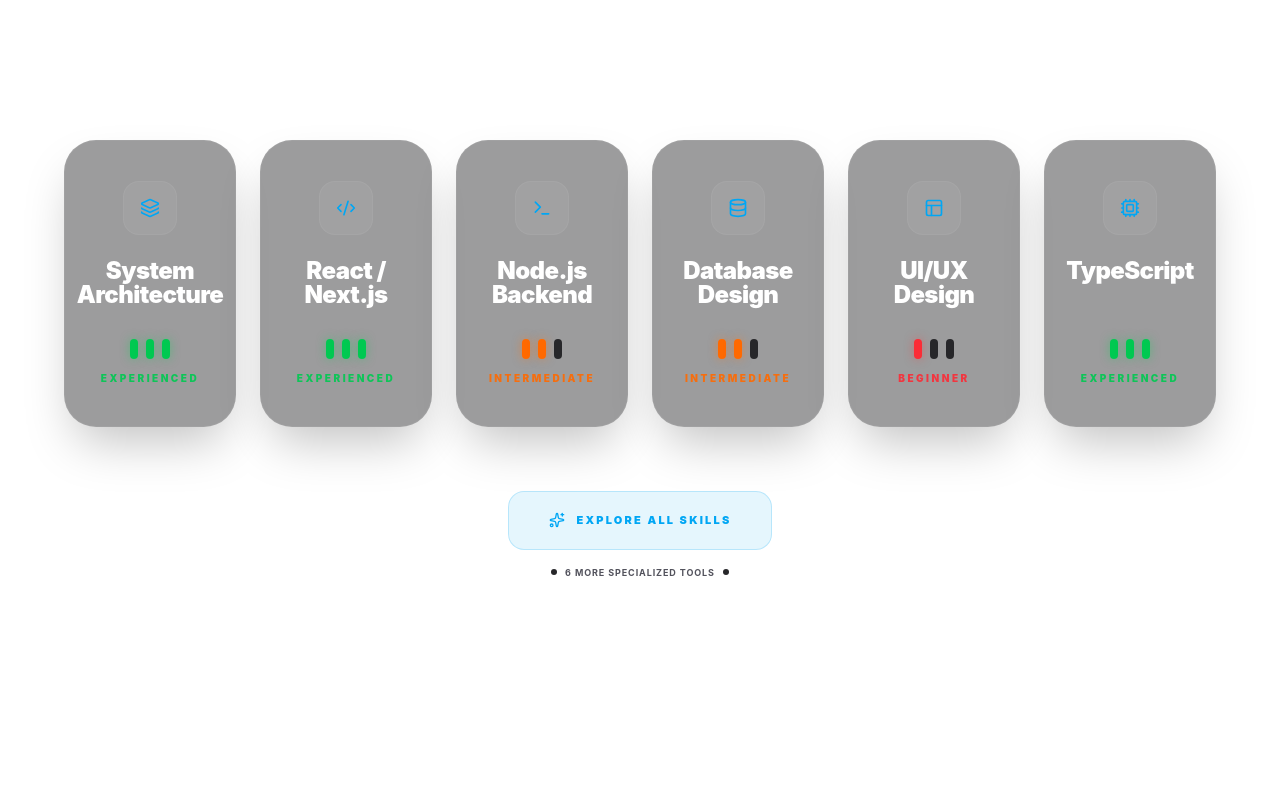
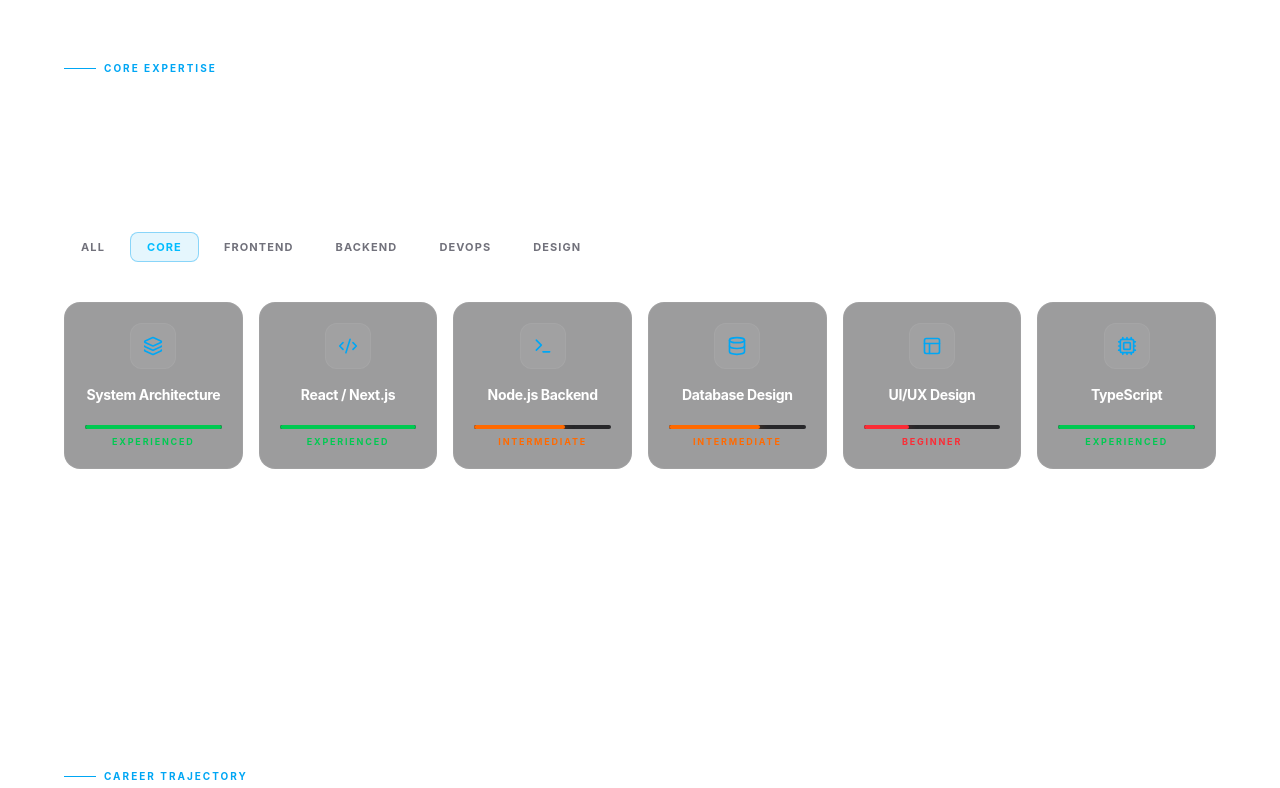
Before and after one commit to sunil-bhattaraii/portfolio-v2.0, a Next.js app: page / in a window 1280 px wide. Shown: the part 1950-2738 px from the top of the page. Built offline with nearby package versions, Linux system fonts and the light colour scheme.

Commit message:
fix: skills section ui and data structure refactored

```diff
--- a/src/components/skills/SkillCard.tsx
+++ b/src/components/skills/SkillCard.tsx
@@ -1,7 +1,6 @@
-"use client";
+'use client';
 
 import React from 'react';
-import { motion } from 'framer-motion';
 import { Skill } from '../../types';
 import { getIcon } from '../../constants';
 import SkillLevelIndicator from './SkillLevelIndicator';
@@ -12,29 +11,32 @@
 }
 
 const SkillCard: React.FC<SkillCardProps> = ({ skill, index }) => (
-  <motion.div
-    layout
-    initial={{ opacity: 0, y: 15 }}
-    animate={{ opacity: 1, y: 0 }}
-    transition={{ duration: 0.5, delay: index * 0.05 }}
-    className="p-8 md:p-10 bg-zinc-950/40 border border-white/5 hover:bg-zinc-900/60 transition-all duration-500 group rounded-4xl flex flex-col items-center text-center relative overflow-hidden h-full shadow-2xl"
+  <div
+    className="animate-fade-up p-5 bg-zinc-950/40 border border-white/5 hover:bg-zinc-900/60 transition-all duration-500 group rounded-2xl flex flex-col items-center text-center relative overflow-hidden h-full"
+    style={{ animationDelay: `${index * 50}ms` }}
   >
-    <div className={`absolute -top-12 -right-12 w-24 h-24 blur-3xl opacity-0 group-hover:opacity-20 transition-opacity duration-700 ${
-      skill.level === 'Beginner' ? 'bg-red-500' : skill.level === 'Intermediate' ? 'bg-orange-500' : 'bg-green-500'
-    }`} />
+    <div
+      className={`absolute -top-8 -right-8 w-16 h-16 blur-2xl opacity-0 group-hover:opacity-20 transition-opacity duration-700 ${
+        skill.level === 'Beginner'
+          ? 'bg-red-500'
+          : skill.level === 'Intermediate'
+            ? 'bg-orange-500'
+            : 'bg-green-500'
+      }`}
+    />
 
-    <div className="mb-6 p-4 bg-white/5 rounded-2xl text-sky-500 border border-white/5 group-hover:border-sky-500/30 group-hover:scale-110 group-hover:bg-sky-500/10 transition-all duration-500">
+    <div className="mb-4 p-3 bg-white/5 rounded-xl text-sky-500 border border-white/5 group-hover:border-sky-500/30 group-hover:scale-110 group-hover:bg-sky-500/10 transition-all duration-500">
       {getIcon(skill.icon)}
     </div>
 
-    <h3 className="text-xl md:text-2xl font-black text-white tracking-tight mb-8 group-hover:text-sky-400 transition-colors duration-300 leading-none">
+    <h3 className="text-sm font-bold text-white tracking-tight mb-5 group-hover:text-sky-400 transition-colors duration-300 leading-snug">
       {skill.name}
     </h3>
 
     <div className="mt-auto w-full">
       <SkillLevelIndicator level={skill.level} />
     </div>
-  </motion.div>
+  </div>
 );
 
 export default SkillCard;
--- a/src/components/skills/SkillLevelIndicator.tsx
+++ b/src/components/skills/SkillLevelIndicator.tsx
@@ -1,7 +1,6 @@
 "use client";
 
 import React from 'react';
-import { motion } from 'framer-motion';
 import { SkillLevel } from '../../types';
 
 interface SkillLevelIndicatorProps {
@@ -10,30 +9,19 @@
 
 const SkillLevelIndicator: React.FC<SkillLevelIndicatorProps> = ({ level }) => {
   const config = {
-    Beginner: { count: 1, color: 'bg-red-500', shadow: 'shadow-[0_0_10px_rgba(239,68,68,0.5)]', text: 'text-red-500' },
-    Intermediate: { count: 2, color: 'bg-orange-500', shadow: 'shadow-[0_0_10px_rgba(249,115,22,0.5)]', text: 'text-orange-500' },
-    Experienced: { count: 3, color: 'bg-green-500', shadow: 'shadow-[0_0_10px_rgba(34,197,94,0.5)]', text: 'text-green-500' }
+    Beginner:     { width: 'w-1/3',  color: 'bg-red-500',    glow: 'shadow-[0_0_8px_rgba(239,68,68,0.5)]',   text: 'text-red-500' },
+    Intermediate: { width: 'w-2/3',  color: 'bg-orange-500', glow: 'shadow-[0_0_8px_rgba(249,115,22,0.5)]',  text: 'text-orange-500' },
+    Experienced:  { width: 'w-full', color: 'bg-green-500',  glow: 'shadow-[0_0_8px_rgba(34,197,94,0.5)]',   text: 'text-green-500' },
   };
 
-  const { count, color, shadow, text } = config[level];
+  const { width, color, glow, text } = config[level];
 
   return (
-    <div className="flex flex-col items-center gap-3">
-      <div className="flex gap-2">
-        {[1, 2, 3].map((step) => (
-          <motion.div
-            key={step}
-            initial={{ opacity: 0, scaleY: 0 }}
-            whileInView={{ opacity: 1, scaleY: 1 }}
-            transition={{ delay: 0.1 + step * 0.1, duration: 0.4 }}
-            viewport={{ once: true }}
-            className={`h-5 w-2 rounded-sm transition-all duration-500 ${
-              step <= count ? `${color} ${shadow}` : 'bg-zinc-800'
-            }`}
-          />
-        ))}
+    <div className="flex flex-col gap-1.5 w-full">
+      <div className="w-full h-1 bg-zinc-800 rounded-full overflow-hidden">
+        <div className={`h-full rounded-full ${width} ${color} ${glow}`} />
       </div>
-      <span className={`text-[10px] font-black uppercase tracking-[0.25em] ${text} opacity-90`}>
+      <span className={`text-[9px] font-bold uppercase tracking-[0.2em] ${text}`}>
         {level}
       </span>
     </div>
--- a/src/components/skills/SkillsGrid.tsx
+++ b/src/components/skills/SkillsGrid.tsx
@@ -1,62 +1,51 @@
-"use client";
+'use client';
 
 import React, { useState } from 'react';
-import { motion, AnimatePresence } from 'framer-motion';
-import { Plus, Minus, Sparkles } from 'lucide-react';
 import { INITIAL_SKILLS } from '../../constants';
+import { SkillCategory } from '../../types';
 import SkillCard from './SkillCard';
 
+const CATEGORIES: { label: string; value: 'All' | SkillCategory }[] = [
+  { label: 'All', value: 'All' },
+  { label: 'Core', value: 'Core' },
+  { label: 'Frontend', value: 'Frontend' },
+  { label: 'Backend', value: 'Backend' },
+  { label: 'DevOps', value: 'DevOps' },
+  { label: 'Design', value: 'Design' },
+];
+
 const SkillsGrid: React.FC = () => {
-  const [isExpanded, setIsExpanded] = useState(false);
+  const [active, setActive] = useState<'All' | SkillCategory>('Core');
 
-  const highlightedSkills = INITIAL_SKILLS.filter(s => s.highlight);
-  const otherSkills = INITIAL_SKILLS.filter(s => !s.highlight);
+  const filtered =
+    active === 'All'
+      ? INITIAL_SKILLS
+      : INITIAL_SKILLS.filter((s) => s.categories.includes(active));
 
   return (
     <>
-      <motion.div layout className="grid grid-cols-2 sm:grid-cols-3 lg:grid-cols-4 xl:grid-cols-6 gap-6">
-        {highlightedSkills.map((skill, index) => (
+      {/* Category tabs */}
+      <div className="flex flex-wrap gap-2 mb-10">
+        {CATEGORIES.map(({ label, value }) => (
+          <button
+            key={value}
+            onClick={() => setActive(value)}
+            className={`px-4 py-1.5 rounded-lg text-[11px] font-bold uppercase tracking-widest transition-all duration-300 border ${
+              active === value
+                ? 'bg-sky-500/10 border-sky-500/40 text-sky-400'
+                : 'bg-transparent border-white/5 text-zinc-500 hover:text-zinc-300 hover:border-white/10'
+            }`}
+          >
+            {label}
+          </button>
+        ))}
+      </div>
+
+      {/* Grid */}
+      <div className="grid grid-cols-2 sm:grid-cols-3 lg:grid-cols-4 xl:grid-cols-6 gap-4">
+        {filtered.map((skill, index) => (
           <SkillCard key={skill.id} skill={skill} index={index} />
         ))}
-
-        <AnimatePresence>
-          {isExpanded && otherSkills.map((skill, index) => (
-            <SkillCard key={skill.id} skill={skill} index={highlightedSkills.length + index} />
-          ))}
-        </AnimatePresence>
-      </motion.div>
-
-      <div className="mt-16 flex flex-col items-center">
-        <motion.button
-          whileHover={{ scale: 1.02 }}
-          whileTap={{ scale: 0.98 }}
-          onClick={() => setIsExpanded(!isExpanded)}
-          className={`group flex items-center gap-3 px-10 py-5 rounded-2xl font-black uppercase tracking-[0.2em] text-[11px] transition-all duration-500 border ${
-            isExpanded
-            ? 'bg-zinc-900 border-white/10 text-zinc-400 hover:text-white'
-            : 'bg-sky-500/10 border-sky-500/20 text-sky-500 hover:bg-sky-500 hover:text-white hover:shadow-[0_0_30px_rgba(14,165,233,0.3)]'
-          }`}
-        >
-          {isExpanded ? (
-            <>
-              <Minus size={16} className="transition-transform group-hover:rotate-180 duration-500" />
-              Show Less
-            </>
-          ) : (
-            <>
-              <Sparkles size={16} className="transition-transform group-hover:scale-125 duration-500" />
-              Explore All Skills
-            </>
-          )}
-        </motion.button>
-
-        <div className="mt-4 flex items-center gap-2">
-          <span className="w-1.5 h-1.5 rounded-full bg-zinc-800"></span>
-          <p className="text-[9px] font-bold text-zinc-600 uppercase tracking-widest">
-            {isExpanded ? 'Full capability map visible' : `${otherSkills.length} more specialized tools`}
-          </p>
-          <span className="w-1.5 h-1.5 rounded-full bg-zinc-800"></span>
-        </div>
       </div>
     </>
   );
--- a/src/components/skills/SkillsHeader.tsx
+++ b/src/components/skills/SkillsHeader.tsx
@@ -6,10 +6,10 @@
   return (
     <div className="mb-20 text-center md:text-left">
       <div className="flex items-center justify-center md:justify-start gap-2 mb-4">
-        <span className="w-8 h-[1px] bg-sky-500"></span>
+        <span className="w-8 h-px bg-sky-500"></span>
         <span className="text-[10px] font-bold text-sky-500 uppercase tracking-[0.2em]">Core Expertise</span>
       </div>
-      <h2 className="text-4xl md:text-6xl font-black text-white tracking-tighter">Tech Stack</h2>
+      <h2 className="text-4xl md:text-6xl font-black text-white tracking-tighter">My Skills</h2>
     </div>
   );
 };
--- a/src/constants.tsx
+++ b/src/constants.tsx
@@ -1,4 +1,3 @@
-
 import React from 'react';
 import {
   Code2,
@@ -13,7 +12,7 @@
   Cloud,
   Shield,
   Smartphone,
-  Workflow
+  Workflow,
 } from 'lucide-react';
 import { Skill, Qualification, Project, Experience } from './types';
 
@@ -25,25 +24,109 @@
   textMuted: '#52525b',
   accent: '#0ea5e9', // Sky
   accentHover: '#0284c7',
-  border: 'rgba(255, 255, 255, 0.05)'
+  border: 'rgba(255, 255, 255, 0.05)',
 };
 
 export const INITIAL_SKILLS: Skill[] = [
-  // Highlighted Core Skills
-  { id: '1', name: 'System Architecture', level: 'Experienced', icon: 'Layers', highlight: true },
-  { id: '2', name: 'React / Next.js', level: 'Experienced', icon: 'Code2', highlight: true },
-  { id: '3', name: 'Node.js Backend', level: 'Intermediate', icon: 'Terminal', highlight: true },
-  { id: '4', name: 'Database Design', level: 'Intermediate', icon: 'Database', highlight: true },
-  { id: '5', name: 'UI/UX Design', level: 'Beginner', icon: 'Layout', highlight: true },
-  { id: '6', name: 'TypeScript', level: 'Experienced', icon: 'Cpu', highlight: true },
+  // Core Skills
+  {
+    id: '1',
+    name: 'System Architecture',
+    level: 'Experienced',
+    icon: 'Layers',
+    highlight: true,
+    categories: ['Core', 'Backend'],
+  },
+  {
+    id: '2',
+    name: 'React / Next.js',
+    level: 'Experienced',
+    icon: 'Code2',
+    highlight: true,
+    categories: ['Core', 'Frontend'],
+  },
+  {
+    id: '3',
+    name: 'Node.js Backend',
+    level: 'Intermediate',
+    icon: 'Terminal',
+    highlight: true,
+    categories: ['Core', 'Backend'],
+  },
+  {
+    id: '4',
+    name: 'Database Design',
+    level: 'Intermediate',
+    icon: 'Database',
+    highlight: true,
+    categories: ['Core', 'Backend'],
+  },
+  {
+    id: '5',
+    name: 'UI/UX Design',
+    level: 'Beginner',
+    icon: 'Layout',
+    highlight: true,
+    categories: ['Core', 'Design'],
+  },
+  {
+    id: '6',
+    name: 'TypeScript',
+    level: 'Experienced',
+    icon: 'Cpu',
+    highlight: true,
+    categories: ['Core', 'Frontend'],
+  },
 
-  // Secondary Skills (shown on "See all")
-  { id: '7', name: 'Git & Versioning', level: 'Experienced', icon: 'GitBranch', highlight: false },
-  { id: '8', name: 'Cloud (AWS/GCP)', level: 'Intermediate', icon: 'Cloud', highlight: false },
-  { id: '9', name: 'Cyber Security', level: 'Beginner', icon: 'Shield', highlight: false },
-  { id: '10', name: 'Mobile Dev', level: 'Intermediate', icon: 'Smartphone', highlight: false },
-  { id: '11', name: 'CI/CD Pipelines', level: 'Intermediate', icon: 'Workflow', highlight: false },
-  { id: '12', name: 'GraphQL APIs', level: 'Experienced', icon: 'Globe', highlight: false },
+  // Secondary Skills
+  {
+    id: '7',
+    name: 'Git & Versioning',
+    level: 'Experienced',
+    icon: 'GitBranch',
+    highlight: false,
+    categories: ['DevOps'],
+  },
+  {
+    id: '8',
+    name: 'Cloud (AWS/GCP)',
+    level: 'Intermediate',
+    icon: 'Cloud',
+    highlight: false,
+    categories: ['DevOps'],
+  },
+  {
+    id: '9',
+    name: 'Cyber Security',
+    level: 'Beginner',
+    icon: 'Shield',
+    highlight: false,
+    categories: ['DevOps'],
+  },
+  {
+    id: '10',
+    name: 'Mobile Dev',
+    level: 'Intermediate',
+    icon: 'Smartphone',
+    highlight: false,
+    categories: ['Frontend'],
+  },
+  {
+    id: '11',
+    name: 'CI/CD Pipelines',
+    level: 'Intermediate',
+    icon: 'Workflow',
+    highlight: false,
+    categories: ['DevOps'],
+  },
+  {
+    id: '12',
+    name: 'GraphQL APIs',
+    level: 'Experienced',
+    icon: 'Globe',
+    highlight: false,
+    categories: ['Backend'],
+  },
 ];
 
 export const INITIAL_EXPERIENCES: Experience[] = [
@@ -55,9 +138,9 @@
     description: [
       'Led the transition from monolithic architecture to a microservices-based system.',
       'Optimized database queries resulting in a 40% reduction in response latency.',
-      'Mentored a team of 5 junior developers in modern React patterns.'
+      'Mentored a team of 5 junior developers in modern React patterns.',
     ],
-    skills: ['Next.js', 'Go', 'Kubernetes', 'PostgreSQL']
+    skills: ['Next.js', 'Go', 'Kubernetes', 'PostgreSQL'],
   },
   {
     id: '2',
@@ -67,9 +150,9 @@
     description: [
       'Developed custom e-commerce solutions for high-traffic luxury brands.',
       'Implemented robust CI/CD pipelines using GitHub Actions.',
-      'Crafted pixel-perfect UIs with a focus on accessibility and performance.'
+      'Crafted pixel-perfect UIs with a focus on accessibility and performance.',
     ],
-    skills: ['React', 'Node.js', 'AWS', 'Tailwind CSS']
+    skills: ['React', 'Node.js', 'AWS', 'Tailwind CSS'],
   },
   {
     id: '3',
@@ -79,10 +162,10 @@
     description: [
       'Contributed to the development of a real-time messaging platform.',
       'Integrated third-party APIs for payment processing and analytics.',
-      'Maintained high code quality through rigorous unit testing and peer reviews.'
+      'Maintained high code quality through rigorous unit testing and peer reviews.',
     ],
-    skills: ['JavaScript', 'Socket.io', 'MongoDB', 'Express']
-  }
+    skills: ['JavaScript', 'Socket.io', 'MongoDB', 'Express'],
+  },
 ];
 
 export const INITIAL_QUALIFICATIONS: Qualification[] = [
@@ -92,7 +175,7 @@
     institute: 'Technical University of Nepal',
     year: '2022',
     details: 'Graduated with Honors, Specialization in Distributed Systems.',
-    type: 'degree'
+    type: 'degree',
   },
   {
     id: '2',
@@ -100,7 +183,7 @@
     institute: 'Global Academy of Tech',
     year: '2023',
     details: 'Advanced architecture patterns and cloud scalability.',
-    type: 'certification'
+    type: 'certification',
   },
   {
     id: '3',
@@ -108,15 +191,16 @@
     institute: 'Code Masters Institute',
     year: '2021',
     details: 'Mastery of modern JavaScript frameworks.',
-    type: 'certification'
+    type: 'certification',
   },
   {
     id: '4',
     title: 'AWS Certified Solutions Architect',
     institute: 'Amazon Web Services',
     year: '2023',
-    details: 'Design and deployment of scalable, highly available systems on AWS.',
-    type: 'certification'
+    details:
+      'Design and deployment of scalable, highly available systems on AWS.',
+    type: 'certification',
   },
   {
     id: '5',
@@ -124,7 +208,7 @@
     institute: 'DeepLearning.AI',
     year: '2022',
     details: 'Neural networks, computer vision, and NLP fundamentals.',
-    type: 'certification'
+    type: 'certification',
   },
 ];
 
@@ -132,60 +216,81 @@
   {
     id: '1',
     title: 'Enterprise ERP System',
-    description: 'A robust enterprise resource planning platform designed for high-scale retail operations.',
+    description:
+      'A robust enterprise resource planning platform designed for high-scale retail operations.',
     techStack: ['Next.js', 'PostgreSQL', 'Prisma', 'Tailwind'],
-    imageUrl: 'https://images.unsplash.com/photo-1460925895917-afdab827c52f?q=80&w=1000&auto=format&fit=crop',
+    imageUrl:
+      'https://images.unsplash.com/photo-1460925895917-afdab827c52f?q=80&w=1000&auto=format&fit=crop',
     status: 'Completed',
-    fullDetails: 'This project involved building a comprehensive ERP system that handles inventory, sales, and employee management for a mid-sized retail chain. It features real-time data visualization and automated reporting.',
+    fullDetails:
+      'This project involved building a comprehensive ERP system that handles inventory, sales, and employee management for a mid-sized retail chain. It features real-time data visualization and automated reporting.',
     githubUrl: 'https://github.com',
-    liveUrl: 'https://example.com'
+    liveUrl: 'https://example.com',
   },
   {
     id: '2',
     title: 'Distributed Analytics Engine',
-    description: 'High-performance analytics engine capable of processing millions of events per second.',
+    description:
+      'High-performance analytics engine capable of processing millions of events per second.',
     techStack: ['Node.js', 'Redis', 'Kafka', 'Go'],
-    imageUrl: 'https://images.unsplash.com/photo-1551288049-bbda38a5f85d?q=80&w=1000&auto=format&fit=crop',
+    imageUrl:
+      'https://images.unsplash.com/photo-1551288049-bbda38a5f85d?q=80&w=1000&auto=format&fit=crop',
     status: 'Ongoing',
-    fullDetails: 'Currently developing a low-latency analytics pipeline that aggregates user behavior data for real-time dashboarding. Focus is on horizontal scalability and fault tolerance.',
-    githubUrl: 'https://github.com'
+    fullDetails:
+      'Currently developing a low-latency analytics pipeline that aggregates user behavior data for real-time dashboarding. Focus is on horizontal scalability and fault tolerance.',
+    githubUrl: 'https://github.com',
   },
   {
     id: '3',
     title: 'AI-Powered Code Assistant',
-    description: 'IDE plugin that suggests architectural improvements based on best practices.',
+    description:
+      'IDE plugin that suggests architectural improvements based on best practices.',
     techStack: ['TypeScript', 'Gemini API', 'VS Code API'],
-    imageUrl: 'https://images.unsplash.com/photo-1555066931-4365d14bab8c?q=80&w=1000&auto=format&fit=crop',
+    imageUrl:
+      'https://images.unsplash.com/photo-1555066931-4365d14bab8c?q=80&w=1000&auto=format&fit=crop',
     status: 'Completed',
-    fullDetails: 'An extension for VS Code that analyzes the active codebase to suggest refactoring patterns and architectural optimizations using large language models.',
-    liveUrl: 'https://example.com'
-  },{
+    fullDetails:
+      'An extension for VS Code that analyzes the active codebase to suggest refactoring patterns and architectural optimizations using large language models.',
+    liveUrl: 'https://example.com',
+  },
+  {
     id: '4',
     title: 'AI-Powered Code Assistant',
-    description: 'IDE plugin that suggests architectural improvements based on best practices.',
+    description:
+      'IDE plugin that suggests architectural improvements based on best practices.',
     techStack: ['TypeScript', 'Gemini API', 'VS Code API'],
-    imageUrl: 'https://images.unsplash.com/photo-1555066931-4365d14bab8c?q=80&w=1000&auto=format&fit=crop',
+    imageUrl:
+      'https://images.unsplash.com/photo-1555066931-4365d14bab8c?q=80&w=1000&auto=format&fit=crop',
     status: 'Completed',
-    fullDetails: 'An extension for VS Code that analyzes the active codebase to suggest refactoring patterns and architectural optimizations using large language models.',
-    liveUrl: 'https://example.com'
-  },{
+    fullDetails:
+      'An extension for VS Code that analyzes the active codebase to suggest refactoring patterns and architectural optimizations using large language models.',
+    liveUrl: 'https://example.com',
+  },
+  {
     id: '5',
     title: 'AI-Powered Code Assistant',
-    description: 'IDE plugin that suggests architectural improvements based on best practices.',
+    description:
+      'IDE plugin that suggests architectural improvements based on best practices.',
     techStack: ['TypeScript', 'Gemini API', 'VS Code API'],
-    imageUrl: 'https://images.unsplash.com/photo-1555066931-4365d14bab8c?q=80&w=1000&auto=format&fit=crop',
+    imageUrl:
+      'https://images.unsplash.com/photo-1555066931-4365d14bab8c?q=80&w=1000&auto=format&fit=crop',
     status: 'Completed',
-    fullDetails: 'An extension for VS Code that analyzes the active codebase to suggest refactoring patterns and architectural optimizations using large language models.',
-    liveUrl: 'https://example.com'
-  },{
+    fullDetails:
+      'An extension for VS Code that analyzes the active codebase to suggest refactoring patterns and architectural optimizations using large language models.',
+    liveUrl: 'https://example.com',
+  },
+  {
     id: '6',
     title: 'AI-Powered Code Assistant',
-    description: 'IDE plugin that suggests architectural improvements based on best practices.',
+    description:
+      'IDE plugin that suggests architectural improvements based on best practices.',
     techStack: ['TypeScript', 'Gemini API', 'VS Code API'],
-    imageUrl: 'https://images.unsplash.com/photo-1555066931-4365d14bab8c?q=80&w=1000&auto=format&fit=crop',
+    imageUrl:
+      'https://images.unsplash.com/photo-1555066931-4365d14bab8c?q=80&w=1000&auto=format&fit=crop',
     status: 'Completed',
-    fullDetails: 'An extension for VS Code that analyzes the active codebase to suggest refactoring patterns and architectural optimizations using large language models.',
-    liveUrl: 'https://example.com'
+    fullDetails:
+      'An extension for VS Code that analyzes the active codebase to suggest refactoring patterns and architectural optimizations using large language models.',
+    liveUrl: 'https://example.com',
   },
 ];
 
--- a/src/types.ts
+++ b/src/types.ts
@@ -1,5 +1,10 @@
-
 export type SkillLevel = 'Beginner' | 'Intermediate' | 'Experienced';
+export type SkillCategory =
+  | 'Core'
+  | 'Frontend'
+  | 'Backend'
+  | 'DevOps'
+  | 'Design';
 
 export interface Skill {
   id: string;
@@ -7,6 +12,7 @@
   level: SkillLevel;
   icon: string; // Lucide icon name or URL
   highlight: boolean;
+  categories: SkillCategory[];
 }
 
 export interface Qualification {
@@ -46,5 +52,5 @@
   Experience = 'experience',
   Qualifications = 'qualifications',
   Projects = 'projects',
-  Contact = 'contact'
+  Contact = 'contact',
 }
```
